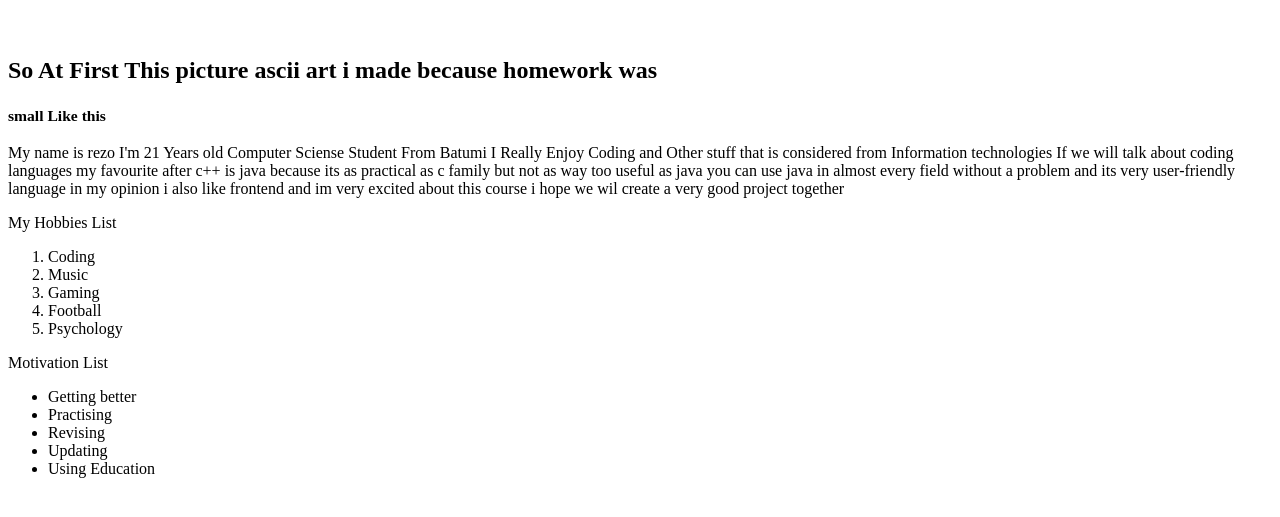
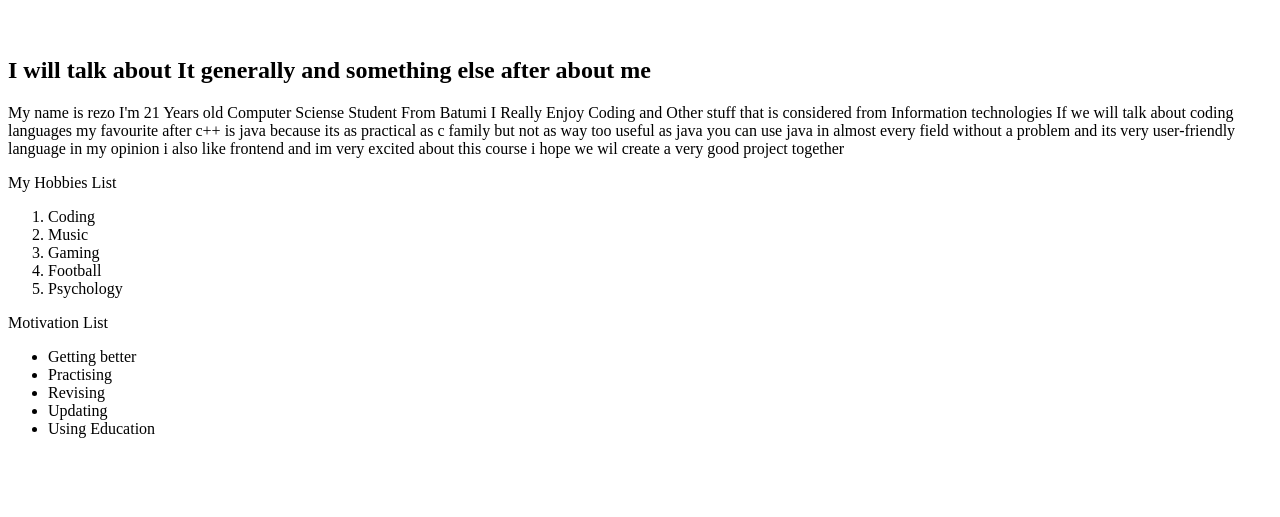
Before and after one commit to SamtredianJedi/Frontend101-Batumi.comschool, a plain HTML site: page HomeworkN1.html in a window 1280 px wide. Shown: the part 61-578 px from the top of the page. Drawn offline with Linux system fonts and the light colour scheme.

Commit message:
Update HomeworkN1.html

```diff
--- a/HomeworkN1.html
+++ b/HomeworkN1.html
@@ -36,9 +36,9 @@
 <body>
     <h1>My Name is rezo and this is the text about me</h1>
     <br>
-    <h2>So At First This picture ascii art i made because homework was
+    <h2>I will talk about It generally and something else after about me
     </h2>
-    <h3> <small>small Like this</small></h3>
+
     <p> My name is rezo I'm 21 Years old Computer Sciense Student From Batumi I Really Enjoy Coding and Other stuff that is considered from Information technologies If we will talk about coding languages my favourite after c++ is java because its as practical
         as c family but not as way too useful as java you can use java in almost every field without a problem and its very user-friendly language in my opinion i also like frontend and im very excited about this course i hope we wil create a very good
         project together </p>
```
